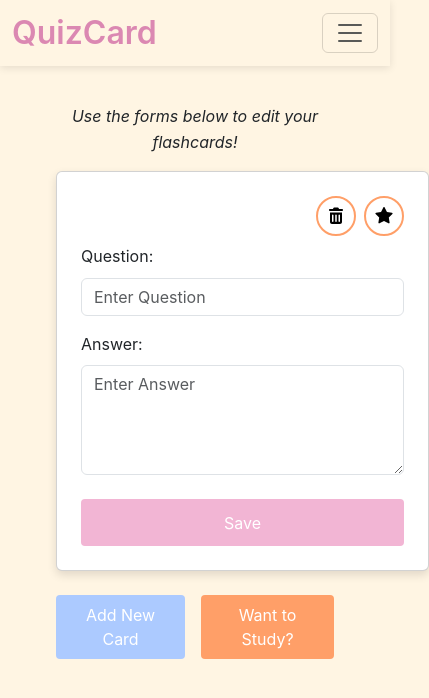
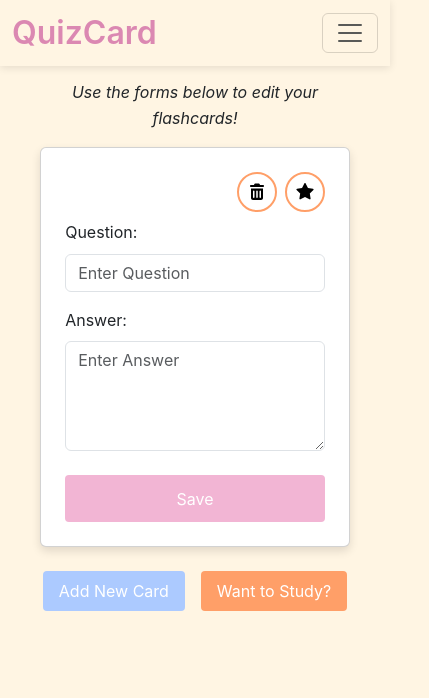
Before and after one commit to Dossman-thomas/Quiz-Card, a React (Vite) app: page /manage-cards in a window 390 px wide. Shown: the top 698 px of the page, 429 px wide, since content can reach past the window. Built offline with nearby package versions, Linux system fonts and the light colour scheme.

Commit message:
fixed responsiveness issue in ManageCards page for smaller mobile phones

```diff
--- a/src/pages/ManageCards.jsx
+++ b/src/pages/ManageCards.jsx
@@ -78,7 +78,7 @@ export default function ManageCardsPage() {
   };
 
   return (
-    <div className="p-4 mt-5">
+    <div className="mt-5">
       {/* <h1 className="mb-4">Manage Cards</h1> */}
       <p>
         <em>Use the forms below to edit your flashcards!</em>
--- a/src/styles/cardForm.css
+++ b/src/styles/cardForm.css
@@ -4,7 +4,7 @@
 }
 
 #card-form {
-    width: clamp(373px, 65%, 80%);
+    width: clamp(255px, 95%, 950px);
     font-size: clamp(1rem, 1.2vw, 2rem);
     box-shadow: 0 4px 10px rgba(0, 0, 0, 0.123);
 }
```
